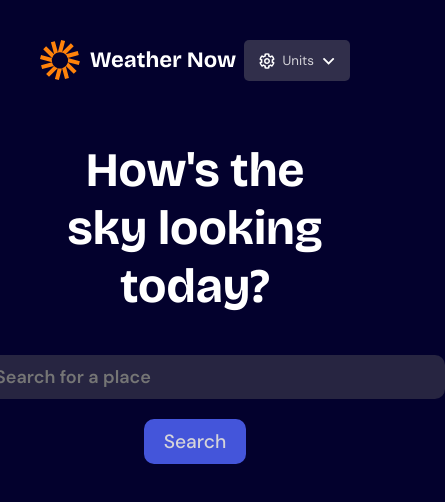
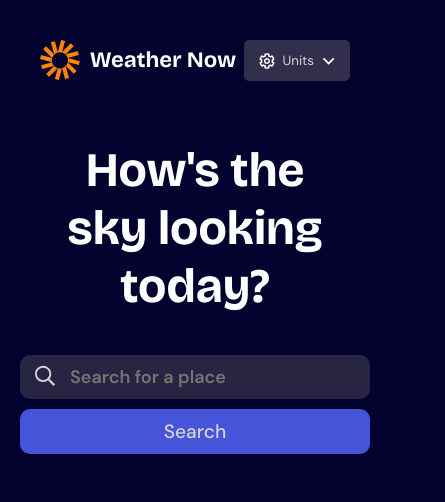
Before and after one commit to murilomonte/weather-app-react, a React (Vite) app: page / in a window 390 px wide. Shown: the top 502 px of the page, 445 px wide, since content can reach past the window. Built offline with nearby package versions, Linux system fonts and the light colour scheme.

Commit message:
feat: responsivity done

```diff
--- a/package.json
+++ b/package.json
@@ -4,7 +4,7 @@
   "version": "0.0.0",
   "type": "module",
   "scripts": {
-    "dev": "vite",
+    "dev": "vite --host",
     "build": "tsc -b && vite build",
     "lint": "eslint .",
     "preview": "vite preview"
--- a/src/Components/Seach.module.css
+++ b/src/Components/Seach.module.css
@@ -1,8 +1,5 @@
 .searchContainer {
-  display: flex;
-  flex-direction: column;
-  align-items: center;
-  margin-bottom: 50px;
+  margin-bottom: 40px;
 }
 
 .title {
@@ -14,19 +11,20 @@
   text-align: center;
 }
 
-.searchArea {
+.searchForm {
   display: flex;
+  justify-content: center;
   flex-wrap: wrap;
-  justify-content: center;
   gap: 20px;
 }
 
-.searchFieldWrapper {
-  justify-self: right;
+.searchBarWrapper {
+  flex-basis: 450px;
+  position: relative;
 }
 
-.searchField {
-  width: 500px;
+.searchBar {
+  width: 100%;
   padding: 10px 30px 10px 50px;
   color: var(--neutral-300);
   font-weight: 600;
@@ -34,26 +32,39 @@
   border-radius: 10px;
   border: none;
   background-color: var(--neutral-800);
+}
+
+.searchBarWrapper {
   position: relative;
 }
 
-.searchFieldLabel {
-  position: relative;
+.searchBarWrapper::before {
+  position: absolute;
+  z-index: 99;
+  top: 50%;
+  transform: translateY(-45%);
+  left: 15px;
+  content: url("../assets/images/icon-search.svg");
 }
 
-.searchFieldLabel::before {
-  position: absolute;
-  z-index: 99;
-  top: 0%;
-  left: 15px;
-  content: url('../assets/images/icon-search.svg');
+.searchButton {
+  border: none;
+  padding: 10px 20px;
+  font-size: 1.2rem;
+  justify-self: left;
+  border-radius: 10px;
+  font-weight: 500;
+  background-color: var(--blue-500);
+  color: var(--neutral-200);
+  cursor: pointer;
 }
 
-.searchResult, .searchResultLoading {
+.searchResult,
+.searchResultLoading {
   margin-top: 10px;
   position: absolute;
   background-color: var(--neutral-800);
-  width: 500px;
+  width: 100%;
   padding: 5px;
   color: var(--neutral-300);
   font-weight: 600;
@@ -61,7 +72,8 @@
   border-radius: 10px;
 }
 
-.searchResult > button, .searchResult > p {
+.searchResult > button,
+.searchResult > p {
   width: 100%;
   text-align: left;
   cursor: pointer;
@@ -75,7 +87,7 @@
   border: 1px solid transparent;
 }
 
-.searchResult > button ~  button {
+.searchResult > button ~ button {
   margin-top: 3px;
 }
 
@@ -89,7 +101,7 @@
 }
 
 .searchResultLoading::before {
-  content: url('../assets/images/icon-loading.svg');
+  content: url("../assets/images/icon-loading.svg");
   height: 16px;
   width: 16px;
   top: 50%;
@@ -99,14 +111,14 @@
   position: absolute;
 }
 
-
-.searchButton {
-  border: none;
-  padding: 10px 20px;
-  font-size: 1.2rem;
-  justify-self: left;
-  border-radius: 10px;
-  font-weight: 500;
-  background-color: var(--blue-500);
-  color: var(--neutral-200);
+@media (max-width: 620px) {
+  .searchForm {
+    gap: 10px;
+  }
+  .searchBarWrapper {
+    flex-grow: 1;
+  }
+  .searchButton {
+    flex-grow: 1;
+  }
 }
--- a/src/Components/Search.tsx
+++ b/src/Components/Search.tsx
@@ -55,17 +55,16 @@ const Search = () => {
   return (
     <div className={styles.searchContainer}>
       <h1 className={styles.title}>How's the sky looking today?</h1>
-      <form onSubmit={handleSearch} className={styles.searchArea}>
-        <div className={styles.searchFieldWrapper}>
-          <label htmlFor="search" className={styles.searchFieldLabel}>
+      <form onSubmit={handleSearch} className={styles.searchForm}>
+        <div className={styles.searchBarWrapper}>
           <input
-              className={styles.searchField}
+            className={styles.searchBar}
             type="text"
             name="search"
             placeholder="Search for a place"
             onChange={handleInput}
+            aria-label="Search for a place"
           />
-          </label>
           {geocode.data ? (
             <div ref={searchResults} className={styles.searchResult}>
               {geocode.data.length > 0 ? (
--- a/src/Components/Weather/CurrentWeather.module.css
+++ b/src/Components/Weather/CurrentWeather.module.css
@@ -16,6 +16,7 @@
   width: 800px;
   height: 286px;
   padding: 20px;
+  margin: auto;
 }
 
 .currentTemperatureLoading {
@@ -26,6 +27,7 @@
   width: 800px;
   height: 286px;
   padding: 20px;
+  margin: auto;
   background-color: var(--neutral-800);
 }
 
@@ -53,11 +55,12 @@
 .currentConditions {
   display: flex;
   justify-content: space-between;
+  flex-wrap: wrap;
   gap: 30px;
 }
 
 .currentConditions > * {
-  flex: 1
+  flex: 1;
 }
 
 .currentConditions > div {
@@ -71,6 +74,12 @@
   border: 1px solid var(--neutral-600);
 }
 
+.condition {
+  flex-grow: 1;
+  flex-basis: 170px;
+  flex-shrink: 1;
+}
+
 .condition > p:first-child {
   font-weight: 800;
 }
@@ -79,3 +88,29 @@
   font-weight: 300;
   font-size: 1.69rem;
 }
+
+@media (max-width: 840px) {
+  .currentConditions {
+    gap: 15px;
+  }
+
+  .currentTemperatureLoading {
+    width: 343px;
+    margin: auto;
+  }
+
+  .currentTemperature {
+    flex-direction: column;
+    align-items: center;
+    justify-content: center;
+    gap: 20px;
+
+    background-image: url("../../assets/images/bg-today-small.svg");
+
+    width: 343px;
+  }
+
+  .currentLocation {
+    text-align: center;
+  }
+}
--- a/src/Components/Weather/CurrentWeather.tsx
+++ b/src/Components/Weather/CurrentWeather.tsx
@@ -35,7 +35,7 @@ const CurrentWeather = () => {
     return (
       <div className={styles.currentWeather}>
         <section className={styles.currentTemperature}>
-          <div>
+          <div className={styles.currentLocation}>
             <p className={styles.cityName}>{data.full_name}</p>
             <p className={styles.date}>{data.current.formated_time}</p>
           </div>
@@ -43,13 +43,13 @@ const CurrentWeather = () => {
             <div className={styles.icon}>
               <WeatherIcon
                 wmoCode={data.current.weather_code}
-                width={48}
-                height={48}
+                width={80}
+                height={80}
                 loading="lazy"
               />
             </div>
             <p>
-              {data.current.temperature_2m}
+              {Math.round(data.current.temperature_2m)}
               {data.current_units.temperature_2m}
             </p>
           </div>
--- a/src/Components/Weather/DailyForecast.module.css
+++ b/src/Components/Weather/DailyForecast.module.css
@@ -9,16 +9,20 @@
 
 .dailyForecast, .dailyForecastLoading {
   display: flex;
+  flex-wrap: wrap;
+  align-items: center;
   justify-content: space-between;
   gap: 15px;
 }
 
-.dailyForecastLoading {
+.dailyForecastLoading > .dayForecast {
   height: 137px;
 }
 
 .dayForecast {
-  flex: 1;
+  flex-grow: 1;
+  flex-shrink: 1;
+  flex-basis: 100px;
   display: flex;
   flex-direction: column;
   align-items: center;
@@ -39,3 +43,12 @@
 .dayMaxMinTemp > p:last-child {
   color: var(--neutral-200);
 }
+
+@media (max-width: 840px) {
+  .dailyForecast, .dailyForecastLoading {
+    justify-content: start;
+  }
+  .dayForecast {
+    flex-grow: 0;
+  }
+}
--- a/src/Components/Weather/DailyForecast.tsx
+++ b/src/Components/Weather/DailyForecast.tsx
@@ -49,7 +49,7 @@ const DailyForecast = () => {
             ? weather.map((day) => {
                 return (
                   <div key={day.time} className={styles.dayForecast}>
-                    <div className={styles.dayWeek}>{day.time}</div>
+                    <div className={styles.dayWeek}>{day.time.slice(0, 3)}</div>
                     <div className={styles.dayIcon}>
                       <WeatherIcon
                         wmoCode={day.code}
--- a/src/Components/Weather/HourlyForecast.module.css
+++ b/src/Components/Weather/HourlyForecast.module.css
@@ -7,6 +7,13 @@
   padding: 0px 20px 30px 20px;
   border-radius: 20px;
   border: 1px solid var(--neutral-600);
+}
+
+@media (max-width: 1200px) {
+  .hourlyForecastContainer {
+    grid-row: 3;
+    max-height: 600px;
+  }
 }
 
 .forecastHeader {
@@ -68,7 +75,6 @@
   border-radius: 5px;
   color: var(--neutral-200);
   border: 1px solid transparent;
-
 }
 
 .dropdown > button:hover {
@@ -81,7 +87,8 @@
   pointer-events: initial;
 }
 
-.forecast, .forecastLoading {
+.forecast,
+.forecastLoading {
   display: flex;
   justify-content: space-between;
   align-items: center;
@@ -92,7 +99,8 @@
   border-radius: 10px;
 }
 
-.forecast + .forecast, .forecastLoading + .forecastLoading {
+.forecast + .forecast,
+.forecastLoading + .forecastLoading {
   margin-top: 10px;
 }
 
--- a/src/Components/Weather/Weather.module.css
+++ b/src/Components/Weather/Weather.module.css
@@ -5,4 +5,20 @@
   gap: 30px;
   align-items: stretch;
   height: 650px;
+  width: 100%;
 }
+
+@media (max-width: 620px) {
+  .weather {
+    grid-template-columns: 1fr;
+    grid-template-rows: auto;
+  }
+}
+
+@media (max-width: 1200px) {
+  .weather {
+    grid-template-columns: 1fr;
+    grid-template-rows: auto;
+    height: 100%;
+  }
+}
--- a/src/Components/_partials/Header.tsx
+++ b/src/Components/_partials/Header.tsx
@@ -73,6 +73,7 @@ const Header = () => {
           <DownArrowSVG />
         </button>
         <div
+          inert={!dropdown}
           className={`${styles.unitsMenu} ${dropdown ? styles.active : ""}`}
           id="unitsMenu"
         >
```
Lines whose indentation alone changed are shown as unchanged.
